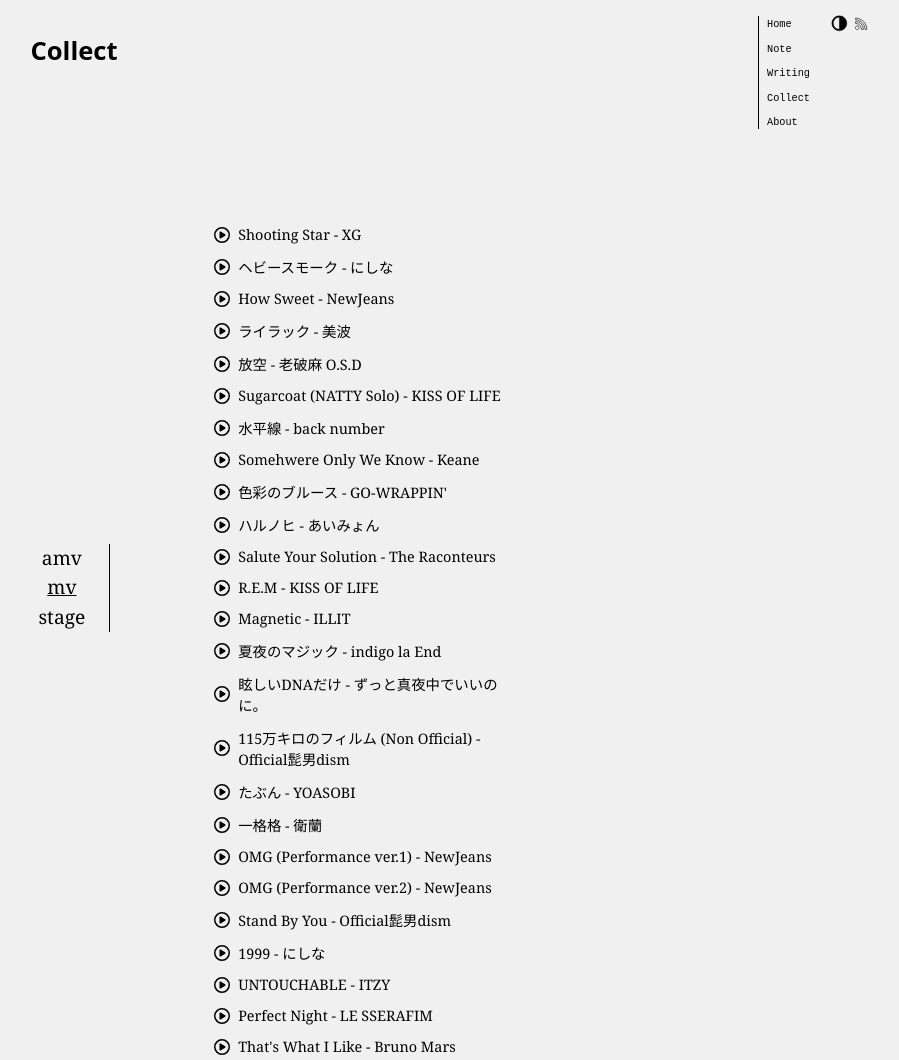
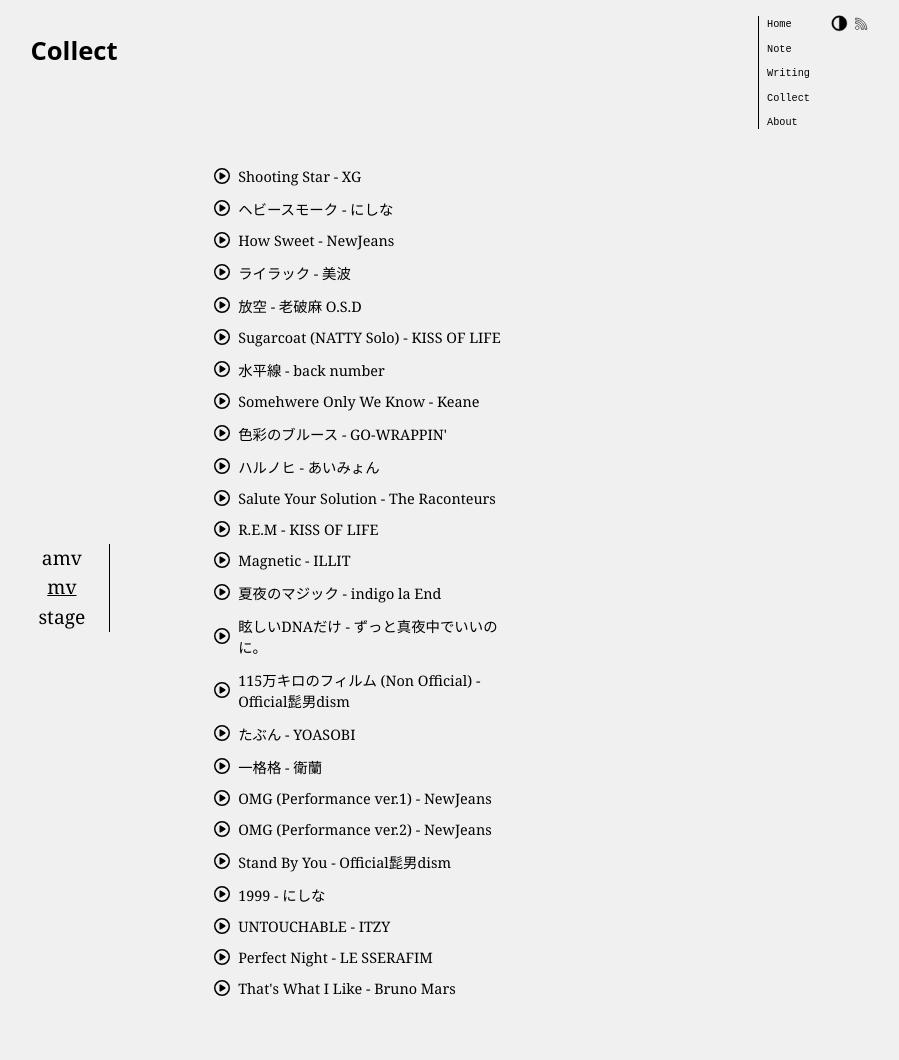
Before and after one commit to faithk7/faithk7.github.io, a Jekyll site: the page built from collect.html, in a window 1280 px wide. Shown: the whole page, without its empty margins (362-1261 px from the left). Built offline with Jekyll 4.4.1, drawn with Linux system fonts in a browser that asks for light colours.

Commit message:
Revert "temp fix for the c-collection-container auto-grow issue"
This reverts commit de12f9e417089d855644bea0cf548af215587416.

```diff
--- a/_sass/_collect.scss
+++ b/_sass/_collect.scss
@@ -9,7 +9,7 @@
     height: 100%;
     box-sizing: border-box;
     margin-top: auto;
-    margin-bottom: 10rem;
+    margin-bottom: 5rem;
 }
 
 .o-collection-title {
@@ -66,6 +66,7 @@
     min-height: fit-content;
     align-self: center;
     margin-top: auto;
+    margin-bottom: auto;
     margin-left: 20%;
 }
 
```
